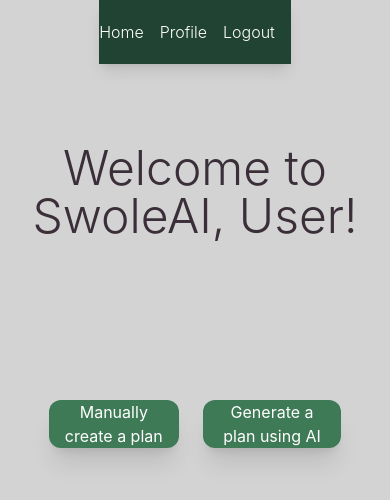
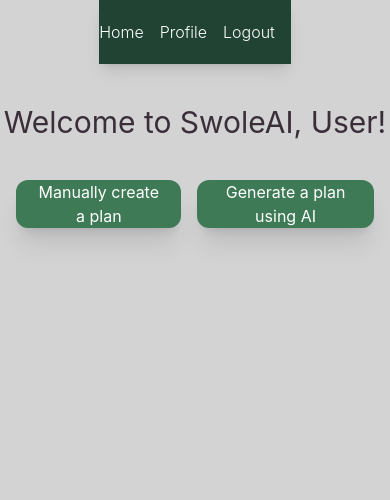
Before and after one commit to jbrijs/swole-ai, a React (Vite) app in the folder client/: page / in a window 390 px wide. Shown: the top 500 px of the page. Built offline with nearby package versions, Linux system fonts and the light colour scheme; no server answers.

Commit message:
make plan buttons only show up when user doesn't have a plan made

```diff
--- a/client/src/Home.jsx
+++ b/client/src/Home.jsx
@@ -121,7 +121,6 @@ function Home() {
     }
   }
 
-
   async function editPlan() {
     const res = await fetch("/api/edit_plan", {
       method: "POST",
@@ -183,25 +182,25 @@ function Home() {
 
   return (
     <div className="w-full flex flex-col items-center">
-      <h1 className="text-5xl text-text font-light my-20">
+      <h1 className="text-3xl md:text-4xl lg:text-5xl text-text lg:font-light mt-10 mb-10 sm:mt-20 sm:mb-20 md:mb-30">
         Welcome to SwoleAI, {userName + "!"}
       </h1>
-      <div className="flex flex-row items-center justify-center gap-3 mb-20"></div>
-      <div className="w-3/4">
+      {/* <div className="flex flex-row items-center justify-center gap-3 mb-20"></div> */}
+      <div className="w-11/12 md:w-3/4 xl:w-2/3">
         {loading ? (
           <div className="flex items-center justify-center">
             <PuffLoader color="#F26419" />
           </div>
         ) : (
           <>
-            <div className="flex flex-row items-center">
+            <div className="flex flex-row items-center ">
               <div
                 className={`flex gap-6 w-full ${
                   userPlan ? "" : "justify-center"
                 }`}
               >
                 {userPlan && (
-                  <div>
+                  <div className="flex gap-6 w-full items-center">
                     {editable ? (
                       <button
                         className="h-12 bg-button rounded-xl px-4 text-white shadow-md hover:bg-button_hover transition ease-in duration-150 shadow-xl"
@@ -217,9 +216,17 @@ function Home() {
                         Edit plan
                       </button>
                     )}
+                    <button
+                      className="h-12 bg-button rounded-xl px-4 text-white shadow-md hover:bg-button_hover transition ease-in duration-150 shadow-xl"
+                      onClick={handleDeleteButton}
+                    >
+                      Delete Plan
+                    </button>
                   </div>
                 )}
 
+                {!userPlan && (
+                  <div className="flex items-center justify-center w-full gap-4">
                     <button
                       className="h-12 bg-button rounded-xl px-4 text-white shadow-md hover:bg-button_hover transition ease-in duration-150 shadow-xl"
                       onClick={handleCreateNewPlan}
@@ -232,13 +239,7 @@ function Home() {
                     >
                       Generate a plan using AI
                     </button>
-                {userPlan && (
-                  <button
-                    className="h-12 bg-button rounded-xl px-4 text-white shadow-md hover:bg-button_hover transition ease-in duration-150 shadow-xl"
-                    onClick={handleDeleteButton}
-                  >
-                    Delete Plan
-                  </button>
+                  </div>
                 )}
               </div>
 
```
Lines whose indentation alone changed are shown as unchanged.
